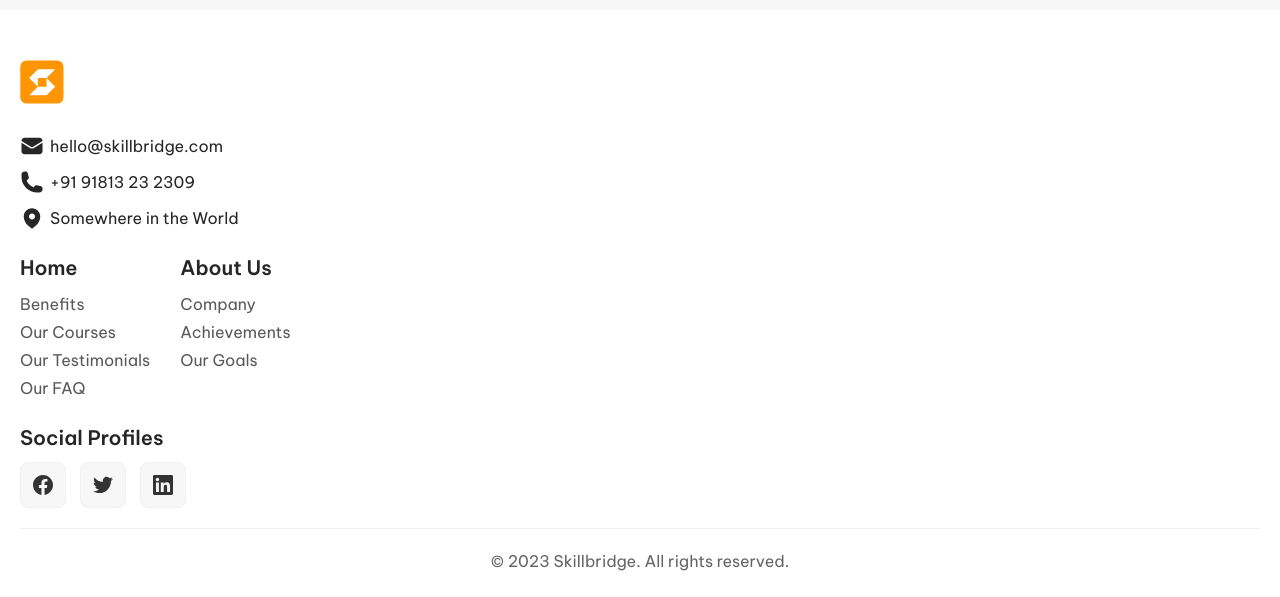
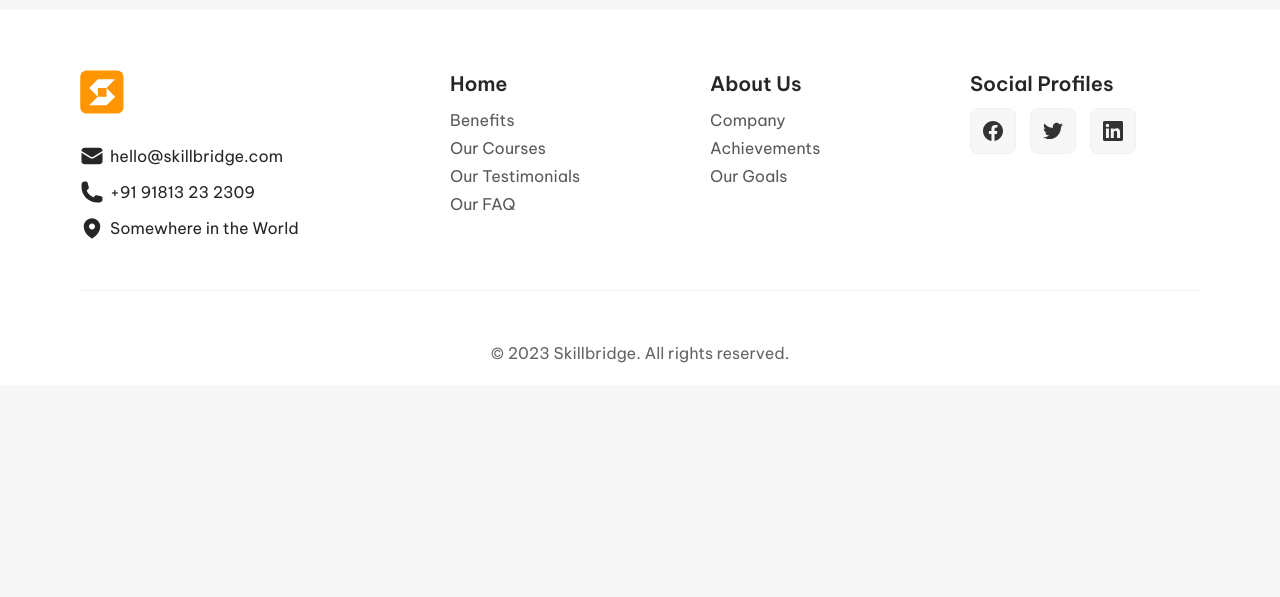
Before and after one commit to Anna-Bala/Online-Course-App, a Next.js app: page / in a window 1280 px wide. Shown: the part 930-1527 px from the top of the page. After the commit the page ends 1315 px from the top, so only its background shows below. Built offline with nearby package versions, Linux system fonts and the light colour scheme.

Commit message:
Add desktop layout for footer

```diff
--- a/app/layout.tsx
+++ b/app/layout.tsx
@@ -19,7 +19,7 @@ export default function RootLayout({
 }>) {
   return (
     <html lang="en">
-      <body className={`bg-white-97 lg:pt-5 2xl:px-[30px] ${be_vietnam_pro.className}`}>
+      <body className={`bg-white-97 lg:pt-5 ${be_vietnam_pro.className}`}>
         <>
           <Navigation />
           {children}
--- a/app/page.tsx
+++ b/app/page.tsx
@@ -1,3 +1,3 @@
 export default function Home() {
-  return <main className="flex min-h-screen flex-col items-center justify-between lg:px-5"></main>;
+  return <main className="flex min-h-screen flex-col items-center justify-between lg:px-5 2xl:px-[30px]"></main>;
 }
--- a/components/footer/Footer.tsx
+++ b/components/footer/Footer.tsx
@@ -1,14 +1,15 @@
 import Link from "next/link";
 
-import { LocationIcon, LogoIcon, MailIcon, PhoneIcon } from "@/icons";
+import { LocationIcon, MailIcon, PhoneIcon } from "@/icons";
+import Logo from "./Logo";
+import SocialProfiles from "./SocialProfiles";
 import Typography, { typographyColors, typographyVariants } from "../Typography";
-import SocialProfiles from "./SocialProfiles";
 
 export default function Footer() {
   return (
-    <footer className="flex flex-col bg-absolute-white px-5 pt-[50px] pb-6">
+    <footer className="flex flex-col bg-absolute-white px-5 pt-[50px] pb-6 lg:px-20 lg:pt-[60px] lg:pb-5 lg:flex-row lg:flex-wrap lg:justify-between 2xl:pt-[100px] 2xl:pb-[30px] 2xl:px-[162px]">
       <div className="flex flex-col gap-[30px]">
-        <LogoIcon size={44} />
+        <Logo />
         <div className="flex flex-col gap-3">
           <a className="flex items-center gap-[6px]" href="mailto:hello@skillbridge.com">
             <MailIcon />
@@ -30,8 +31,8 @@ export default function Footer() {
           </a>
         </div>
       </div>
-      <div className="flex gap-[30px] mt-6">
-        <div className="flex flex-col gap-1">
+      <div className="flex flex-wrap gap-x-[30px] mt-6 lg:mt-0">
+        <div className="flex flex-col gap-1 xl:w-[230px] 2xl:w-[250px]">
           <Link className="mb-[6px]" href="/">
             <Typography className="text-[18px] 2xl:text-xl" variant={typographyVariants.subtitle} color={typographyColors.grey15}>
               Home
@@ -58,7 +59,7 @@ export default function Footer() {
             </Typography>
           </Link>
         </div>
-        <div className="flex flex-col gap-1">
+        <div className="flex flex-col gap-1 xl:w-[230px] 2xl:w-[250px]">
           <Link className="mb-[6px]" href="/about-us">
             <Typography className="text-[18px] 2xl:text-xl" variant={typographyVariants.subtitle} color={typographyColors.grey15}>
               About Us
@@ -80,10 +81,10 @@ export default function Footer() {
             </Typography>
           </Link>
         </div>
+        <SocialProfiles />
       </div>
-      <SocialProfiles />
-      <hr className="border-white-95 my-5" />
-      <Typography className="text-center" variant={typographyVariants.body} color={typographyColors.grey40}>
+      <hr className="border-white-95 my-5 w-full lg:my-[50px]" />
+      <Typography className="text-center w-full" variant={typographyVariants.body} color={typographyColors.grey40}>
         &copy; 2023 Skillbridge. All rights reserved.
       </Typography>
     </footer>
--- /dev/null
+++ b/components/footer/Logo.tsx
@@ -0,0 +1,10 @@
+"use client";
+
+import LogoIcon from "@/icons/Logo";
+import useGetWindowSize from "@/hooks/useGetWindowSize";
+
+export default function Logo() {
+  const { is2Xl } = useGetWindowSize();
+
+  return <LogoIcon size={is2Xl ? 54 : 44} />;
+}
--- a/components/footer/SocialProfiles.tsx
+++ b/components/footer/SocialProfiles.tsx
@@ -14,7 +14,7 @@ export default function SocialProfiles() {
   const { is2Xl } = useGetWindowSize();
 
   return (
-    <div className="mt-6">
+    <div className="w-full mt-6 lg:w-min lg:mt-0 xl:w-[230px] 2xl:w-[250px]">
       <Typography className="text-[18px] 2xl:text-xl mb-[10px]" variant={typographyVariants.subtitle} color={typographyColors.grey15}>
         Social Profiles
       </Typography>
```
